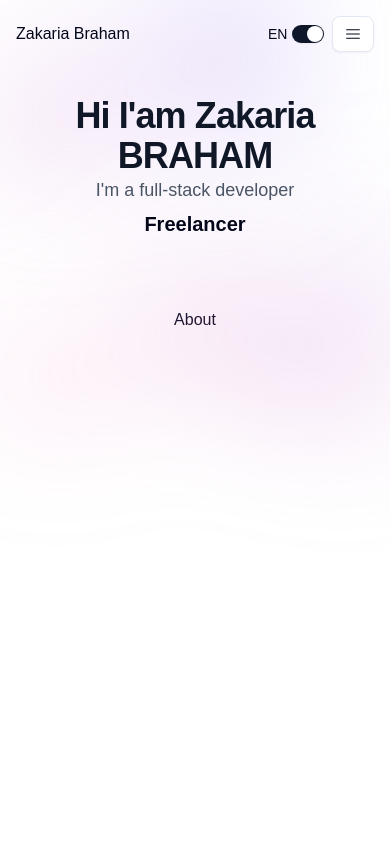
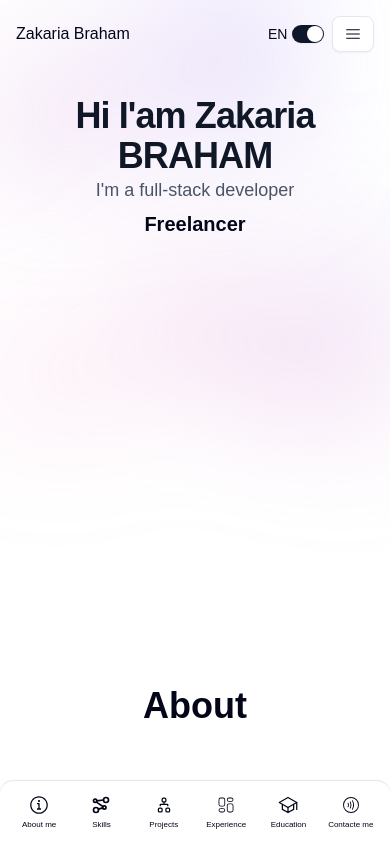
Before and after one commit to bramz-00/my-portfolio, a React (Vite) app: page / in a window 390 px wide. Shown: the top 844 px of the page. Built offline with nearby package versions, Linux system fonts and the light colour scheme.

Commit message:
Fix effect navbar / add bottom navbar

```diff
--- a/src/App.tsx
+++ b/src/App.tsx
@@ -12,9 +12,9 @@ import "./utils/i18n";
 function App() {
 
   return (
-    <div className="relative flex flex-col items-center justify-center">
+    <div className="w-full flex flex-col items-center justify-center ">
+
     <Header/>
-
     <Hero/>
     <About/>
     <Projects/>
--- a/src/components/ExperienceTimeline.tsx
+++ b/src/components/ExperienceTimeline.tsx
@@ -60,7 +60,7 @@ export default function ExperienceTimeline() {
             key={index}
             className="timeline-item mb-10 ml-4 relative pl-6"
           >
-            <div className="absolute left-[-10px] top-1.5 w-4 h-4 bg-blue-500 rounded-full border-2 border-white shadow-md" />
+            <div className="absolute left-[-10px] z-10 top-1.5 w-4 h-4 bg-blue-500 rounded-full border-2 border-white shadow-md" />
             <h3 className="text-xl font-semibold">{exp.title}</h3>
             <span className="text-sm text-gray-500">
               {exp.company} • {exp.date}
--- a/src/components/Header.tsx
+++ b/src/components/Header.tsx
@@ -10,6 +10,7 @@ import { TbChartDots3 } from "react-icons/tb";
 import { BsDiagram2 } from "react-icons/bs";
 import { IoSchoolOutline } from "react-icons/io5";
 import { PiContactlessPaymentLight } from "react-icons/pi";
+import { MobileBottomNavbar } from './MobileBottomNavbar';
 
 export default function Header() {
     const { t } = useTranslation();
@@ -58,9 +59,7 @@ export default function Header() {
                             </div>
                             <LanguageSwitcher />
                             <div className="flex lg:hidden">
-
                                 <MobileNavbar navigation={navigation} />
-
                             </div>
                         </div>
 
@@ -68,6 +67,11 @@ export default function Header() {
                 </nav>
 
             </header>
+            <div className="flex lg:hidden">
+
+                <MobileBottomNavbar navigation={navigation} />
+
+            </div>
 
 
         </div>
--- /dev/null
+++ b/src/components/MobileBottomNavbar.tsx
@@ -0,0 +1,47 @@
+
+import React, { type ComponentType } from "react";
+
+
+import { useTranslation } from "react-i18next"
+import { scrollToAndClose } from "@/utils/scrollTo";
+type NavItem = {
+  name: string;
+  href: string;
+  icon: ComponentType<{ className?: string }>
+
+};
+type MobileNavbarProps = {
+  navigation: NavItem[];
+};
+
+export function MobileBottomNavbar({ navigation }: MobileNavbarProps) {
+  const { t } = useTranslation();
+
+
+  return (
+    <div className="fixed bg-white inset-x-0 rounded-t-xl shadow bottom-0 left-0 z-50 w-full h-16 mx-auto overflow-hidden border-t sm:bottom-5 sm:shadow-lg sm:shadow-base-500/30 hover:shadow-md duration-300 sm:border  sm:max-w-lg sm:rounded-xl">
+
+
+      <div className=" h-full flex justify-between items-center px-2 ">
+
+        {navigation.map((item, idx) => {
+          const IconComponent = item.icon;
+          return (
+            <a
+              key={idx}
+              href={item.href}
+              className="inline-flex flex-col w-full items-center justify-center hover:bg-base-50  gap-1 hover:text-blue-500 text-base-500 "
+            >
+
+              <IconComponent className="text-xl" />
+              <span className="text-[8px]">{item.name}</span>
+
+            </a>
+          );
+        })}
+
+      </div>
+
+    </div>
+  )
+}
--- a/src/components/MobileNavbar.tsx
+++ b/src/components/MobileNavbar.tsx
@@ -68,11 +68,7 @@ export function MobileNavbar({ navigation }: MobileNavbarProps) {
               })}
 
             </div>
-
             <DrawerFooter>
-              {/* <DrawerClose asChild>
-                <Button variant="outline">Cancel</Button>
-              </DrawerClose> */}
             </DrawerFooter>
           </div>
         </DrawerContent>
--- a/src/data/translations/fr.json
+++ b/src/data/translations/fr.json
@@ -8,7 +8,7 @@
       "content": "J'adore créer des applications web modernes."
     },
     "nav": {
-        "about": "À propos de moi",
+        "about": "Biographie",
         "skills": "Compétences",
         "projects": "Projets",
         "experience": "Expérience",
--- a/src/pages/About.tsx
+++ b/src/pages/About.tsx
@@ -1,7 +1,10 @@
 
 const About = () => {
   return (
-    <section className="h-screen" id="about">About</section>
+    <section className="h-screen flex items-center justify-center" id="about">
+            <h2 className="text-4xl font-bold mb-12 text-center">About</h2>
+
+    </section>
   )
 }
 
--- a/src/pages/Education.tsx
+++ b/src/pages/Education.tsx
@@ -24,7 +24,7 @@ const education: Education[] = [
 
  const Education =() =>{
   return (
-    <section id="education" className="py-16 px-4 max-w-4xl mx-auto">
+    <section id="education" className="py-16 px-4 max-w-4xl mx-auto h-screen">
       <h2 className="text-4xl font-bold text-center mb-10">Education</h2>
       <div className="space-y-6">
         {education.map((edu, index) => (
--- a/src/pages/Experiances.tsx
+++ b/src/pages/Experiances.tsx
@@ -2,8 +2,9 @@ import ExperienceTimeline from "@/components/ExperienceTimeline"
 
 const Experiances = () => {
   return (
-    <section id="experiences">      <ExperienceTimeline />
-</section>
+    <section id="experiences" className="snap-center h-screen">
+      <ExperienceTimeline />
+    </section>
   )
 }
 
--- a/src/pages/Hero.tsx
+++ b/src/pages/Hero.tsx
@@ -34,7 +34,7 @@ const Hero = () => {
         return () => ctx.revert();
     }, []);
     return (
-        <section id="home">
+        <section id="home" className="lg:h-screen snap-center">
             <div className="relative isolate px-6  lg:px-8">
                 <div
                     aria-hidden="true"
--- a/src/pages/Projects.tsx
+++ b/src/pages/Projects.tsx
@@ -1,7 +1,10 @@
 
 const Projects = () => {
   return (
-    <section className="h-screen" id="projects">Projects</section>
+    <section className="h-screen flex items-center justify-center" id="projects">
+
+      <h2 className="text-4xl font-bold mb-12 text-center">Projects</h2>
+    </section>
   )
 }
 
--- a/src/pages/Skills.tsx
+++ b/src/pages/Skills.tsx
@@ -22,7 +22,7 @@ const Skills = () => {
 
   return (
 
-    <section id="skills" className="py-16 px-4 max-w-5xl mx-auto">
+    <section id="skills" className="py-16 px-4 max-w-5xl mx-auto  snap-center">
       <h2 className="text-4xl font-bold text-center mb-10">Skills</h2>
 
       <div className="space-y-10">
```
